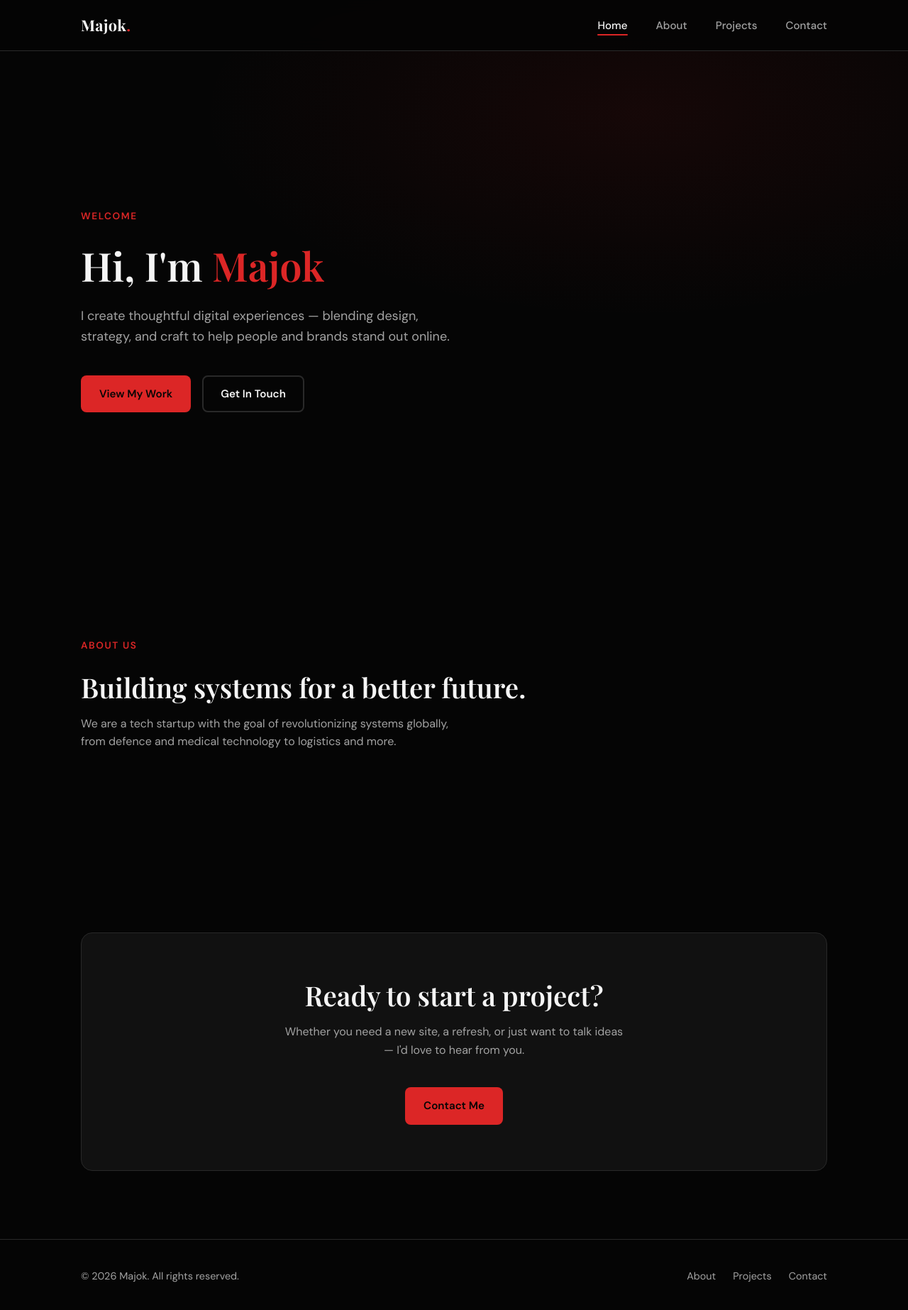
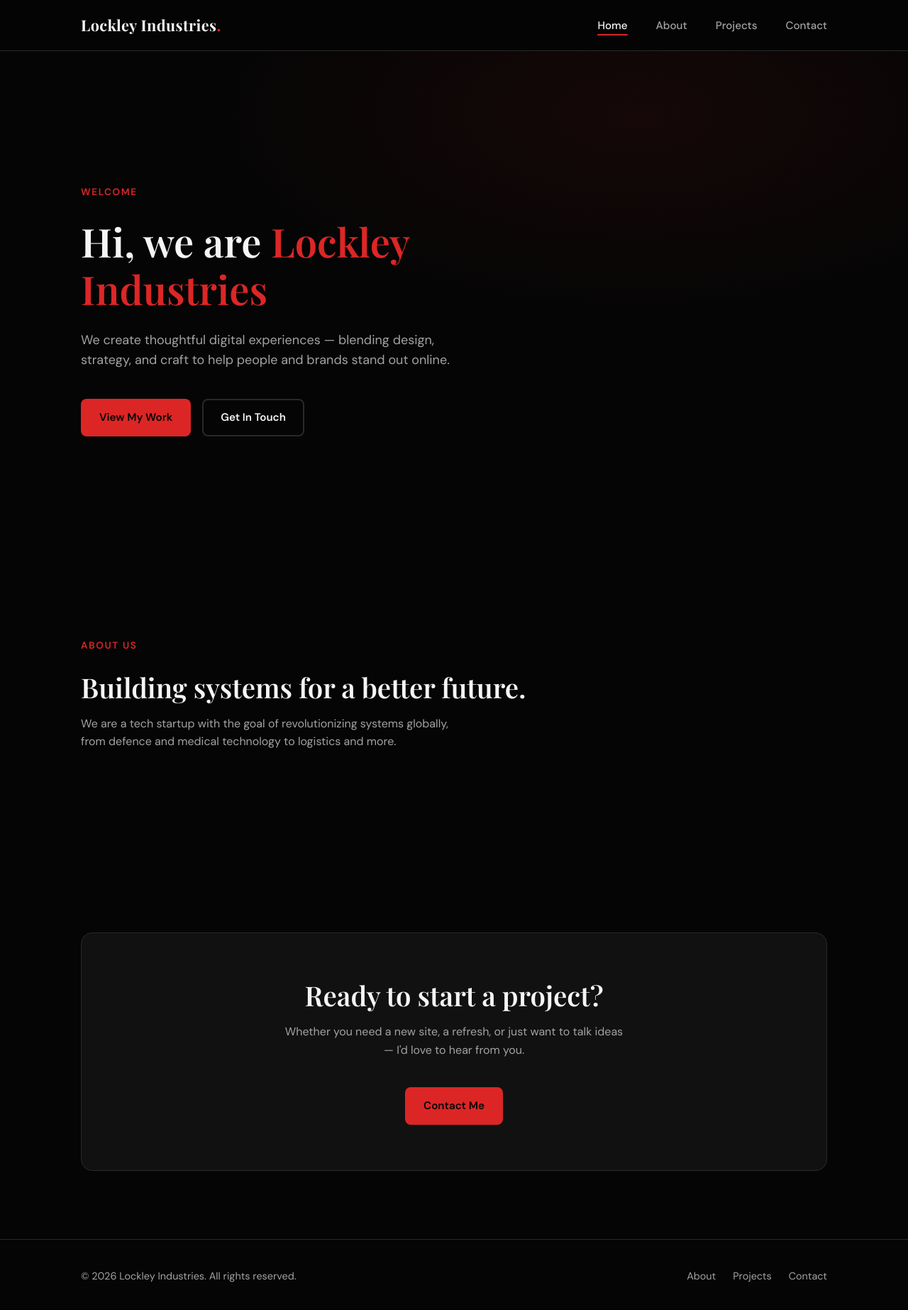
Before and after one commit to dez2099/Majok-Website, a plain HTML site: page index.html in a window 1280 px wide. Shown: the whole page at 71% size. Drawn offline with nearby package versions, Linux system fonts and the light colour scheme.

Commit message:
Update website content and design

```diff
--- a/index.html
+++ b/index.html
@@ -3,8 +3,8 @@
 <head>
   <meta charset="UTF-8">
   <meta name="viewport" content="width=device-width, initial-scale=1.0">
-  <meta name="description" content="Majok — Portfolio showcasing creative work and professional services.">
-  <title>Majok | Portfolio</title>
+  <meta name="description" content="Lockley Industries — Portfolio showcasing creative work and professional services.">
+  <title>Lockley Industries | Portfolio</title>
   <link rel="preconnect" href="https://fonts.googleapis.com">
   <link rel="preconnect" href="https://fonts.gstatic.com" crossorigin>
   <link href="https://fonts.googleapis.com/css2?family=DM+Sans:ital,opsz,wght@0,9..40,400;0,9..40,500;0,9..40,600;0,9..40,700;1,9..40,400&family=Playfair+Display:wght@600;700&display=swap" rel="stylesheet">
@@ -13,7 +13,7 @@
 <body>
   <header class="site-header">
     <div class="container">
-      <a href="index.html" class="logo">Majok<span>.</span></a>
+      <a href="index.html" class="logo">Lockley Industries<span>.</span></a>
       <button class="nav-toggle" aria-label="Toggle navigation" aria-expanded="false">
         <span></span>
         <span></span>
@@ -35,10 +35,10 @@
       <div class="container">
         <div class="hero-content">
           <span class="hero-label">Welcome</span>
-          <h1>Hi, I'm <span class="text-accent">Majok</span></h1>
-          <p>I create thoughtful digital experiences — blending design, strategy, and craft to help people and brands stand out online.</p>
+          <h1>Hi, we are <span class="text-accent">Lockley Industries</span></h1>
+          <p>We create thoughtful digital experiences — blending design, strategy, and craft to help people and brands stand out online.</p>
           <div class="hero-actions">
-            <a href="services.html" class="btn btn-primary">View My Work</a>
+            <a href="projects.html" class="btn btn-primary">View My Work</a>
             <a href="contact.html" class="btn btn-outline">Get In Touch</a>
           </div>
         </div>
@@ -71,7 +71,7 @@
 
   <footer class="site-footer">
     <div class="container">
-      <p>&copy; 2026 Majok. All rights reserved.</p>
+      <p>&copy; 2026 Lockley Industries. All rights reserved.</p>
       <div class="footer-links">
         <a href="about.html">About</a>
         <a href="projects.html">Projects</a>
```
Also changed, not shown: about.html (+3 -3 lines), contact.html (+5 -5 lines), projects.html (+4 -4 lines).
